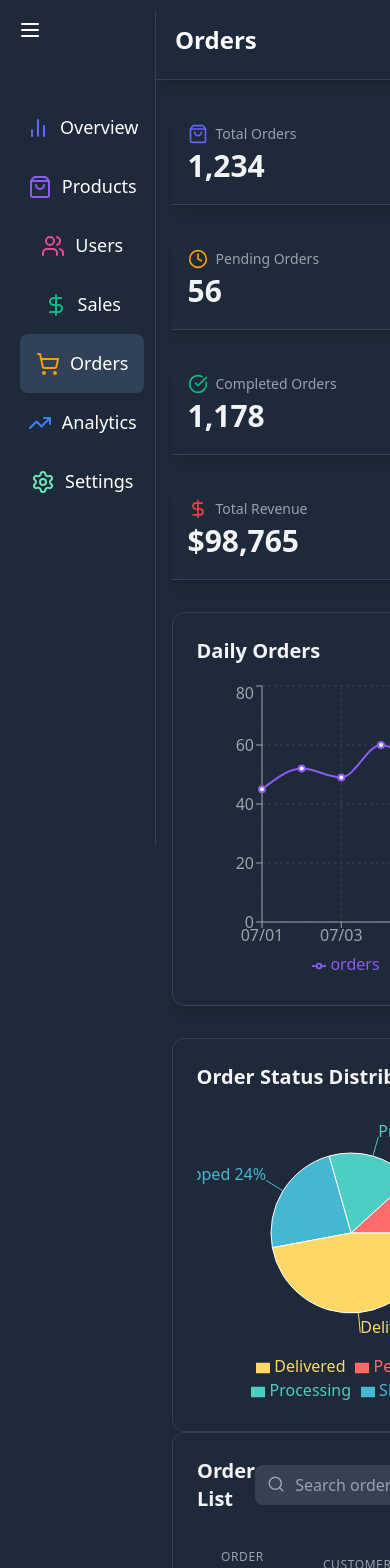
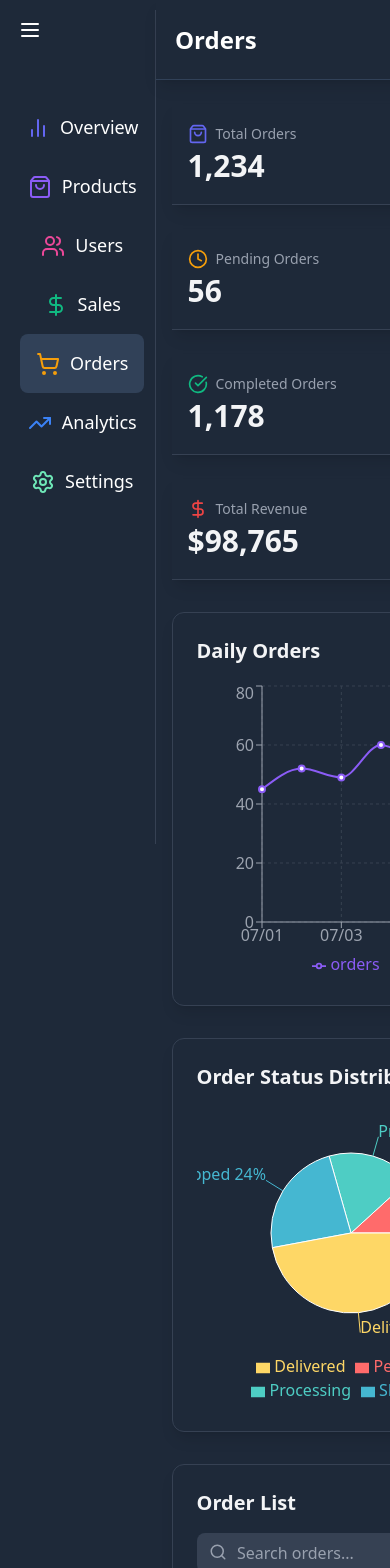
Before and after one commit to Bigbilly-github/Dashboard, a React (Vite) app: page /orders in a window 390 px wide. Shown: the top 1568 px of the page. Built offline with nearby package versions, Linux system fonts and the light colour scheme.

Commit message:
correctional changes

```diff
--- a/src/components/orders/Ordersstatdisplay.jsx
+++ b/src/components/orders/Ordersstatdisplay.jsx
@@ -36,7 +36,7 @@ const Ordersstatdisplay = () => {
 
             </motion.div>
 
-               <div className='grid grid-cols-1 lg:grid-cols-2 gap-8'>
+               <div className='grid grid-cols-1 lg:grid-cols-2 gap-8 mb-8'>
                 <DailyOrders/>
                 <OrderDistribution />
 
--- a/src/components/orders/Orderstable.jsx
+++ b/src/components/orders/Orderstable.jsx
@@ -33,8 +33,8 @@ const OrdersTable = () => {
 			animate={{ opacity: 1, y: 0 }}
 			transition={{ delay: 0.4 }}
 		>
-			<div className='flex justify-between items-center mb-6'>
-				<h2 className='text-xl font-semibold text-gray-100'>Order List</h2>
+			 <div className='flex sm:items-center sm:flex-row flex-col justify-between mb-6'>
+				<h2 className='text-xl font-semibold text-gray-100 sm:mb-0 mb-4'>Order List</h2>
 				<div className='relative'>
 					<input
 						type='text'
--- a/src/components/users/Usersdisplay.jsx
+++ b/src/components/users/Usersdisplay.jsx
@@ -49,7 +49,7 @@ const Usersdisplay = () => {
             </motion.div>
             <Usertable/>
 
-               <div className='grid grid-cols-1 lg:grid-cols-2 gap-8'>
+               <div className='grid grid-cols-1 lg:grid-cols-2 gap-8 mb-8'>
                 <Usergrowthcharts/>
                 <Useractivitychart/>
 
--- a/src/components/users/usersdisplay.jsx
+++ b/src/components/users/usersdisplay.jsx
@@ -49,7 +49,7 @@ const Usersdisplay = () => {
             </motion.div>
             <Usertable/>
 
-               <div className='grid grid-cols-1 lg:grid-cols-2 gap-8'>
+               <div className='grid grid-cols-1 lg:grid-cols-2 gap-8 mb-8'>
                 <Usergrowthcharts/>
                 <Useractivitychart/>
 
```
